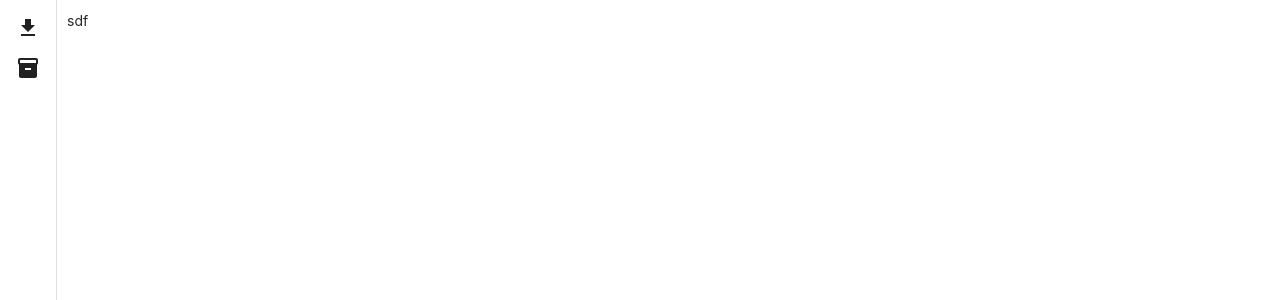
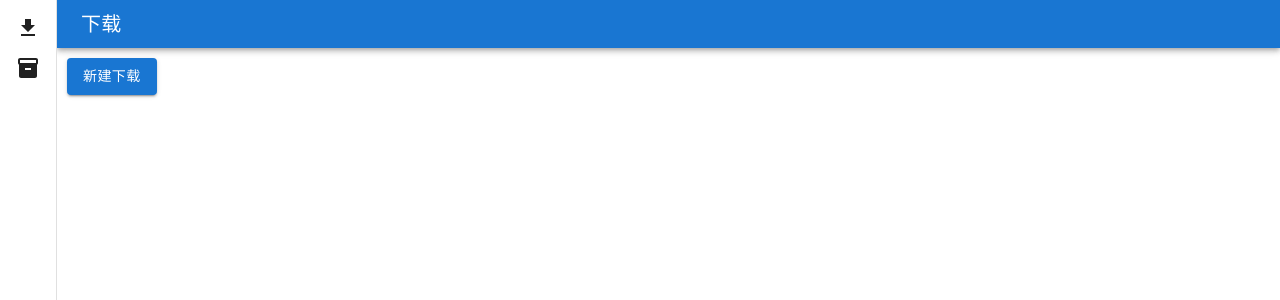
Before and after one commit to wangpengfeido/ordinary-download, a React app: page / in a window 1280 px wide. Shown: the top 300 px of the page. Built offline with nearby package versions, Linux system fonts and the light colour scheme; the HTML template or start-up script is replaced by a standard one.

Commit message:
update page

```diff
--- a/src/main/index.ts
+++ b/src/main/index.ts
@@ -5,11 +5,17 @@ function createWindow() {
   const win = new BrowserWindow({
     width: 800,
     height: 600,
+    minWidth: 800,
+    minHeight: 600,
     webPreferences: {
       // 使渲染进程可以使用 node api
       nodeIntegration: true,
     },
   });
+
+  // 隐藏菜单栏
+  win.setMenu(null);
+
   // 加载html
   if (process.env.NODE_ENV === 'development') {
     win.loadURL('http://localhost:9091');
--- a/src/renderer/components/page-box/index.tsx
+++ b/src/renderer/components/page-box/index.tsx
@@ -1,12 +1,35 @@
 import React, { FC, ReactNode } from 'react';
+import AppBar from '@mui/material/AppBar';
+import Typography from '@mui/material/Typography';
+import Toolbar from '@mui/material/Toolbar';
 
 interface IProps {
+  title: ReactNode;
   children: ReactNode;
 }
 
-const PageBox: FC<IProps> = ({ children }) => {
+const PageBox: FC<IProps> = ({ title, children }) => {
   return (
-    <div style={{ padding: 'var(--app-margin-1)', width: '100%', height: '100%' }}>{children}</div>
+    <div style={{ display: 'flex', flexDirection: 'column' }}>
+      <AppBar position="static">
+        <Toolbar style={{ minHeight: 48 }}>
+          <Typography variant="h6" component="div">
+            {title}
+          </Typography>
+        </Toolbar>
+      </AppBar>
+      <div
+        style={{
+          flexGrow: 1,
+          padding: 'var(--app-margin-1)',
+          width: '100%',
+          height: '100%',
+          overflow: 'auto',
+        }}
+      >
+        {children}
+      </div>
+    </div>
   );
 };
 
--- a/src/renderer/index.tsx
+++ b/src/renderer/index.tsx
@@ -3,13 +3,16 @@ import './style/app.scss';
 
 import React from 'react';
 import ReactDOM from 'react-dom';
+import { StyledEngineProvider } from '@mui/material/styles';
 import { BrowserRouter } from 'react-router-dom';
 import App from './App';
 
 ReactDOM.render(
   <React.StrictMode>
     <BrowserRouter>
-      <App></App>
+      <StyledEngineProvider injectFirst>
+        <App></App>
+      </StyledEngineProvider>
     </BrowserRouter>
   </React.StrictMode>,
   document.getElementById('root'),
--- /dev/null
+++ b/src/renderer/pages/page-download/create-download-modal/index.tsx
@@ -0,0 +1,41 @@
+import React, { ForwardRefRenderFunction, useImperativeHandle, useState } from 'react';
+import Dialog from '@mui/material/Dialog';
+import DialogTitle from '@mui/material/DialogTitle';
+import DialogContent from '@mui/material/DialogContent';
+
+interface IProps {}
+
+export interface IRefCreateDownloadModal {
+  openModal: () => void;
+}
+
+const CreateDownloadModal: ForwardRefRenderFunction<IRefCreateDownloadModal, IProps> = (
+  props,
+  ref,
+) => {
+  const [visible, setVisible] = useState(false);
+
+  useImperativeHandle(ref, () => {
+    return {
+      openModal: () => {
+        setVisible(true);
+      },
+    };
+  });
+
+  return (
+    <Dialog
+      fullWidth
+      maxWidth="md"
+      open={visible}
+      onClose={() => {
+        setVisible(false);
+      }}
+    >
+      <DialogTitle>新建下载</DialogTitle>
+      <DialogContent>下载</DialogContent>
+    </Dialog>
+  );
+};
+
+export default React.memo(React.forwardRef(CreateDownloadModal));
--- a/src/renderer/pages/page-download/index.tsx
+++ b/src/renderer/pages/page-download/index.tsx
@@ -1,8 +1,28 @@
-import React, { FC } from 'react';
+import React, { FC, useRef } from 'react';
+import Button from '@mui/material/Button';
 import PageBox from 'renderer/components/page-box';
+import CreateDownloadModal, { IRefCreateDownloadModal } from './create-download-modal';
 
 const PageDownload: FC = () => {
-  return <PageBox>sdf</PageBox>;
+  const refIRefCreateDownloadModal = useRef<IRefCreateDownloadModal>(null);
+
+  return (
+    <>
+      <CreateDownloadModal ref={refIRefCreateDownloadModal}></CreateDownloadModal>
+      <PageBox title="下载">
+        <div>
+          <Button
+            variant="contained"
+            onClick={() => {
+              refIRefCreateDownloadModal.current?.openModal();
+            }}
+          >
+            新建下载
+          </Button>
+        </div>
+      </PageBox>
+    </>
+  );
 };
 
 export default React.memo(PageDownload);
```
Also changed, not shown: src/renderer/components/modal-box/index.tsx (added, +33 -0 lines).
